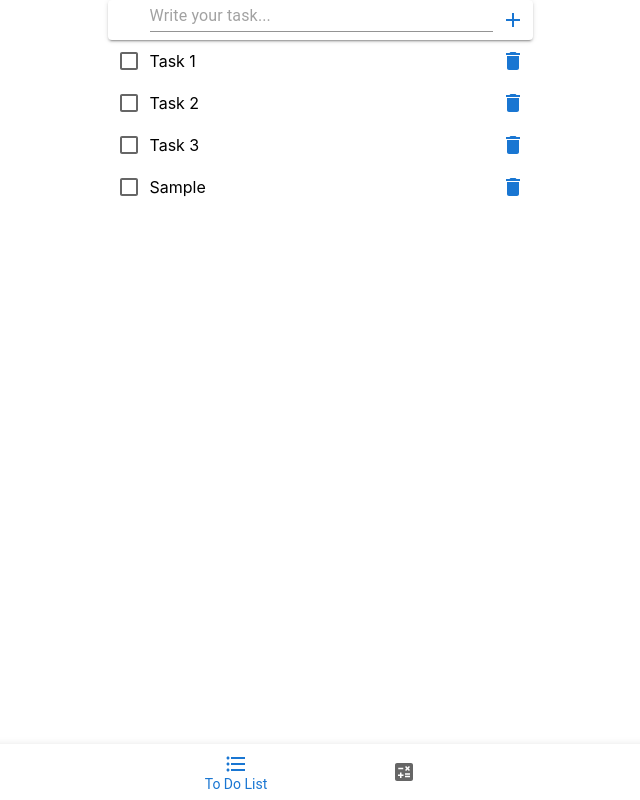
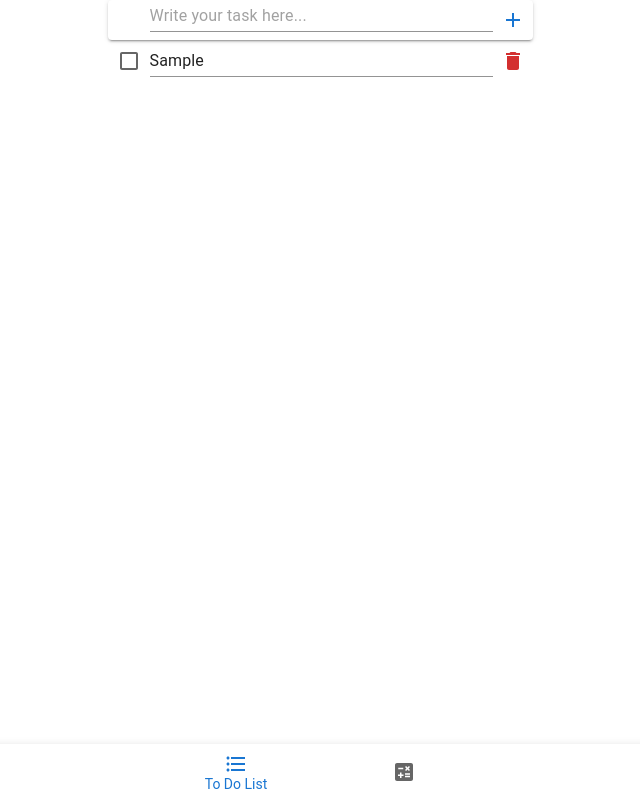
Before and after one commit to Ignas-Vaitkus/to-do-list-and-calculator-app, a React (Create React App) app: page /to-do-list in a window 1280 px wide. Both pictures are taken after typing "Sample" into the empty fields and a click on the button "add item". Shown: the whole page, without its empty margins (320-960 px from the left). Built offline with nearby package versions, Linux system fonts and the light colour scheme.

Commit message:
Added task item edit functionality

```diff
--- a/src/Components/ToDoItem/ToDoItem.js
+++ b/src/Components/ToDoItem/ToDoItem.js
@@ -1,7 +1,7 @@
-import React from "react";
+import React, { useEffect, useState } from "react";
 import PropTypes from "prop-types";
 import styles from "./ToDoItem.module.css";
-import { Button, TextField } from "@mui/material";
+import { IconButton, TextField } from "@mui/material";
 import Checkbox from "@mui/material/Checkbox";
 import { Delete } from "@mui/icons-material";
 
@@ -9,21 +9,29 @@ const Item = (props) => {
   return (
     <div className={styles.Item}>
       <Checkbox />
-      <div className={styles.Text}>{props.itemName}</div>
-      <Button
-        style={{ minWidth: "auto" }}
-        onClick={() => props.deleteHandler(props.id)}
+      <TextField
+        className={styles.Text}
+        variant="standard"
+        value={props.itemName}
+        onChange={(e) => props.editHandler(e, props.id)}
+      />
+      <IconButton
+        color="error"
+        onClick={(e) => {
+          props.deleteHandler(props.id);
+        }}
       >
         <Delete />
-      </Button>
+      </IconButton>
     </div>
   );
 };
 
 Item.propTypes = {
+  id: PropTypes.number.isRequired,
+  itemName: PropTypes.string.isRequired,
+  editHandler: PropTypes.func.isRequired,
   deleteHandler: PropTypes.func.isRequired,
-  id: PropTypes.number.isRequired,
-  itemName: PropTypes.string,
 };
 
 export default Item;
--- a/src/Components/ToDoList/ToDoList.js
+++ b/src/Components/ToDoList/ToDoList.js
@@ -1,45 +1,44 @@
-import React, { useEffect, useState, useRef } from "react";
+import React, { useEffect, useState } from "react";
 import styles from "./ToDoList.module.css";
 import ToDoItem from "../ToDoItem/ToDoItem";
 import { TextField, IconButton, Paper } from "@mui/material";
 import AddIcon from "@mui/icons-material/Add";
 
 const ToDoList = () => {
-  const [items, setItems] = useState([
-    { name: "Task 1" },
-    { name: "Task 2" },
-    { name: "Task 3" },
-  ]);
+  const [defaultItems] = useState([]);
+  const [items, setItems] = useState(defaultItems);
 
   const [newItem, setNewItem] = useState("");
-  const count = useRef(0);
-
-  useEffect(() => {
-    count.current = count.current + 1;
-  });
 
   useEffect(() => {
     const lsItems = localStorage.getItem("toDoItems");
-    if (!lsItems) localStorage.setItem("toDoItems", JSON.stringify(items));
+    if (!lsItems)
+      localStorage.setItem("toDoItems", JSON.stringify(defaultItems));
     else setItems(JSON.parse(lsItems));
-  }, []);
+    console.log("init");
+  }, [defaultItems]);
 
   useEffect(() => {
     localStorage.setItem("toDoItems", JSON.stringify(items));
-    console.log("Ls");
+    console.log("update local storage");
   }, [items]);
 
   const inputHandler = (e) => {
     setNewItem(e.target.value);
   };
 
-  const addHandler = (e) => {
+  const addItemHandler = (e) => {
     e.preventDefault();
-
-    setItems([...items, { name: newItem }]);
-
+    setItems([...items, newItem]);
     console.log("Add");
     setNewItem("");
+  };
+
+  const editHandler = (e, idx) => {
+    const newItems = items.map((element, index) =>
+      index === idx ? e.target.value : element
+    );
+    setItems(newItems);
   };
 
   const deleteHandler = (index) => {
@@ -49,10 +48,10 @@ const ToDoList = () => {
 
   return (
     <div className={styles.ToDoList}>
-      <form onSubmit={addHandler}>
+      <form onSubmit={addItemHandler}>
         <Paper elevation={2} className={styles.InputArea}>
           <TextField
-            placeholder="Write your task..."
+            placeholder="Write your task here..."
             variant="standard"
             style={{ flexGrow: "1" }}
             onChange={inputHandler}
@@ -67,8 +66,9 @@ const ToDoList = () => {
         <ToDoItem
           key={idx}
           id={idx}
+          itemName={item}
+          editHandler={editHandler}
           deleteHandler={deleteHandler}
-          itemName={item.name}
         />
       ))}
     </div>
```
